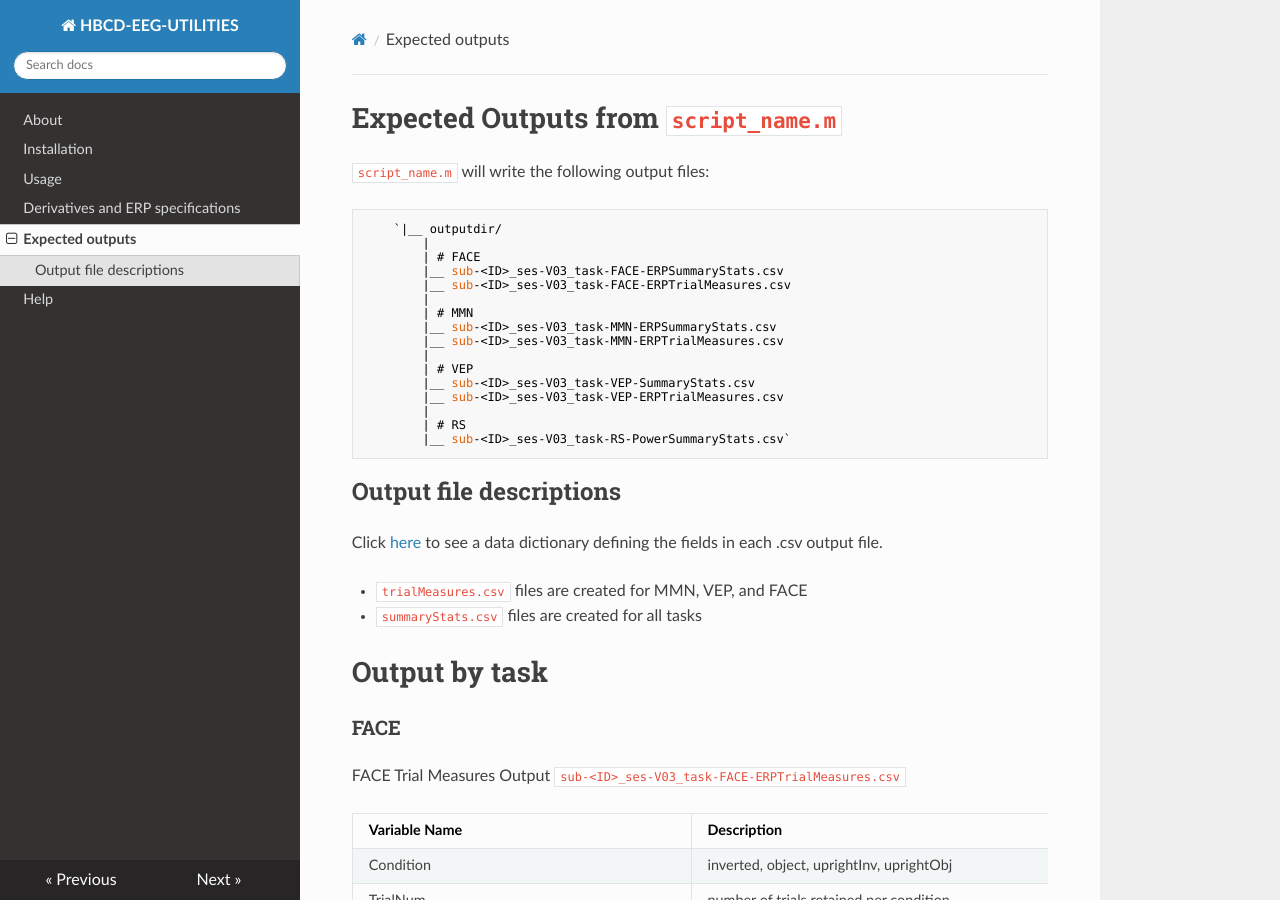
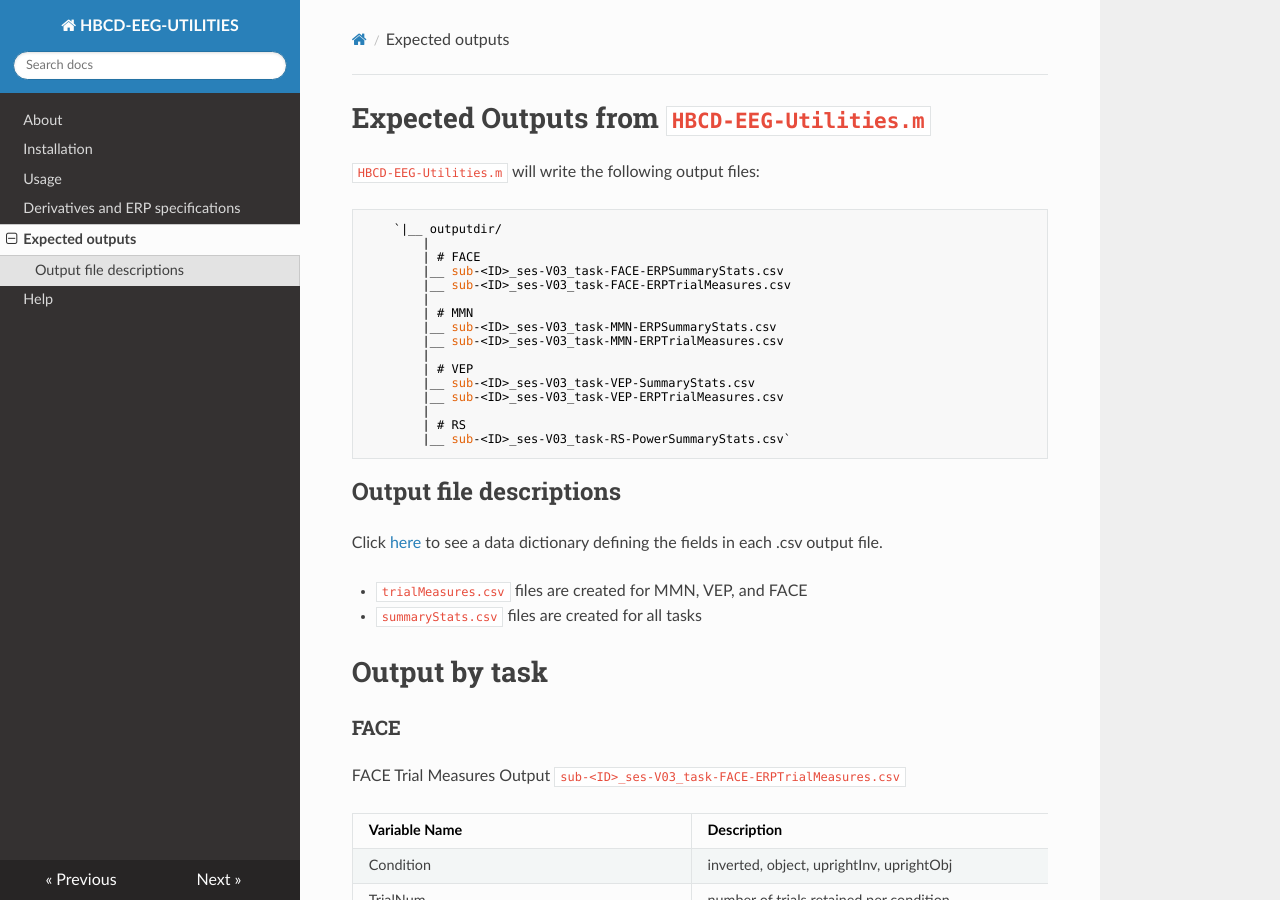
Before and after one commit to Child-Development-Lab/HBCD-EEG-Utilities, an MkDocs documentation site: the page built from docs/expected-outputs.md, in a window 1280 px wide and 900 px high. Built offline with MkDocs 1.6.1, drawn with Linux system fonts in a browser that asks for light colours; nearby versions of some CDN libraries.

Commit message:
named script

```diff
--- a/docs/expected-outputs.md
+++ b/docs/expected-outputs.md
@@ -1,6 +1,6 @@
-# Expected Outputs from `script_name.m`
+# Expected Outputs from `HBCD-EEG-Utilities.m`
 
-`script_name.m` will write the following output files:
+`HBCD-EEG-Utilities.m` will write the following output files:
 
 
         `|__ outputdir/
```
Also changed, not shown: docs/index.md (+1 -1 lines).
